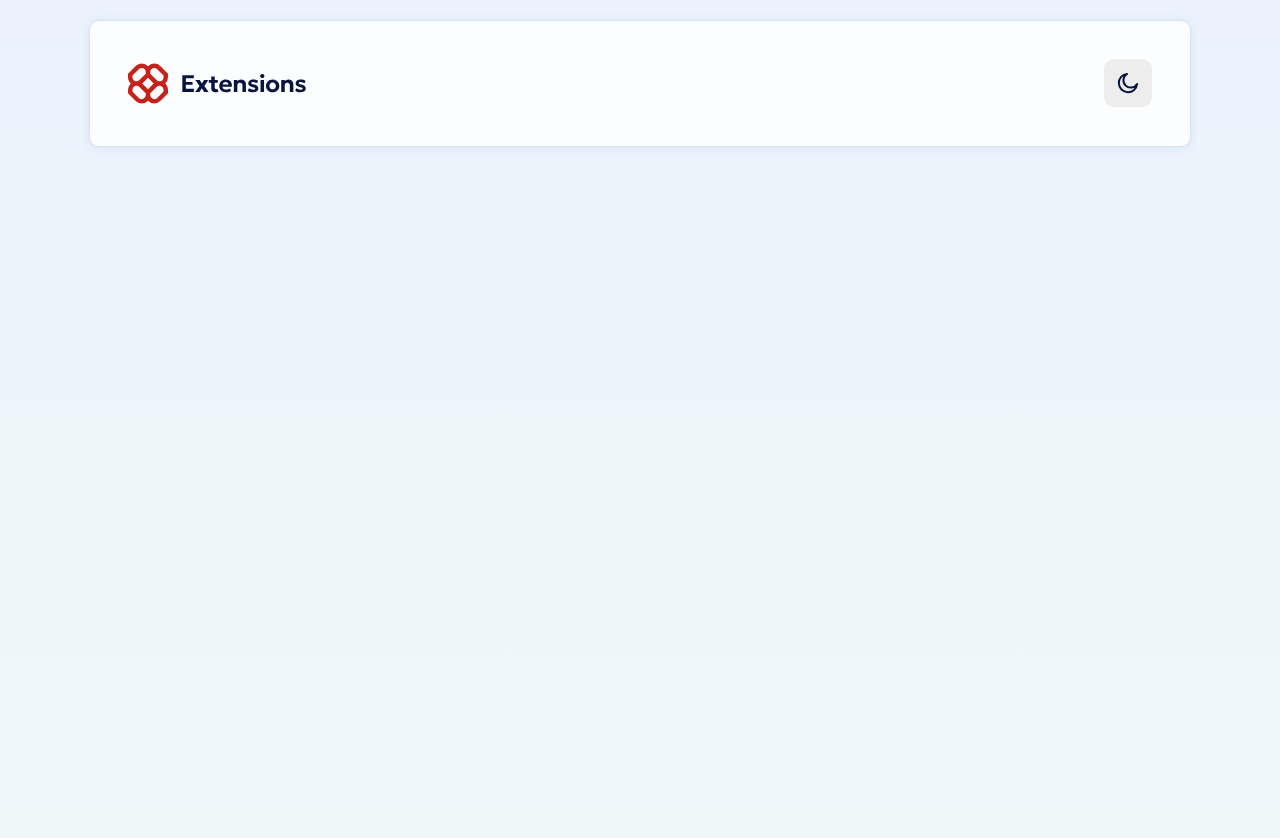
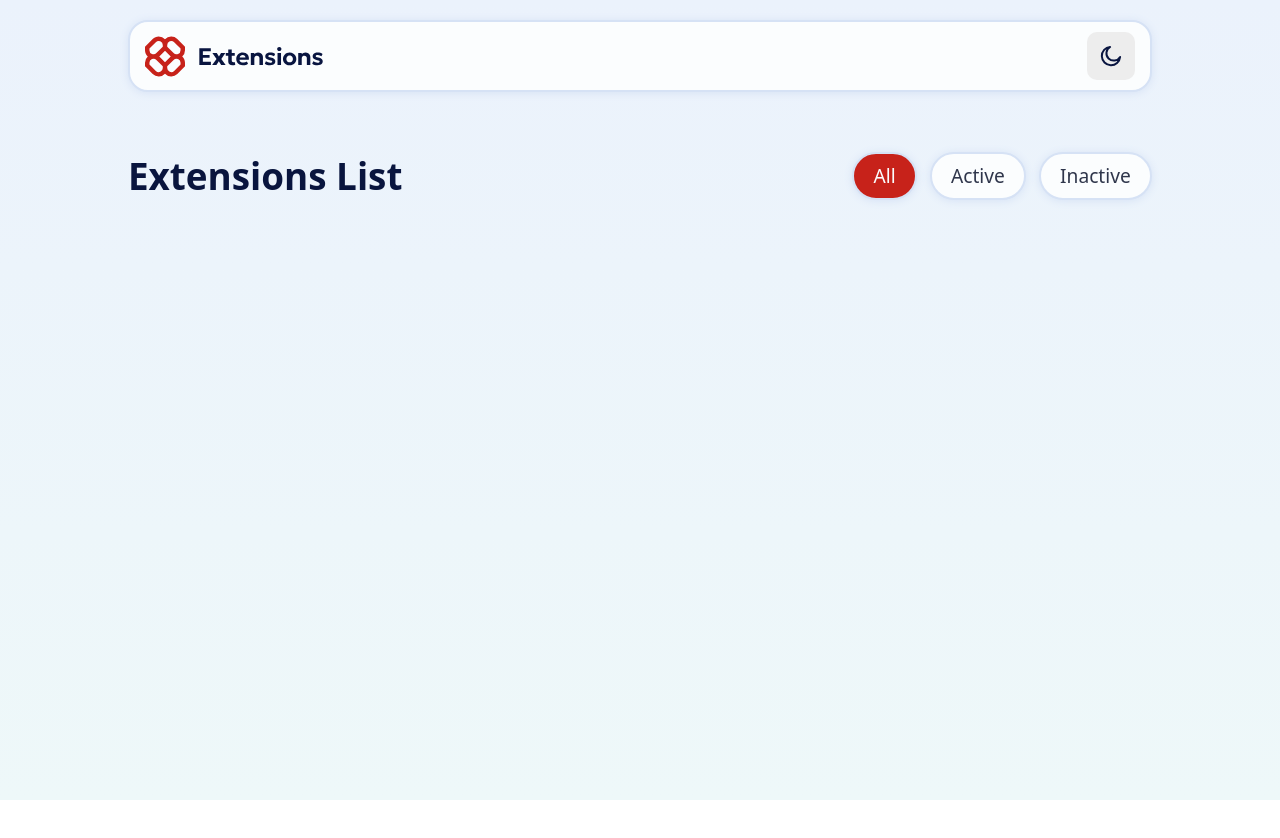
Before and after one commit to jlepan/browser-extensions-manager-ui-main, a website built with Vite: page index.html in a window 1280 px wide. After the commit the page ends 800 px from the top, so only its background shows below. Built offline with nearby package versions, Linux system fonts and the light colour scheme; a web font is replaced by a local one.

Commit message:
Ajout html et css des boutons de filtre

```diff
--- a/index.html
+++ b/index.html
@@ -9,7 +9,7 @@
     <script src="/src/js/main.js" type="module"></script>
 </head>
 <body class="light-theme">
-    <header>
+    <header class="container">
         <svg xmlns="http://www.w3.org/2000/svg" width="179" height="41" fill="none" viewBox="0 0 179 41">
             <g clip-path="url(#a)">
                 <path fill="#C7231A" class="dynamique-color-svg red" fill-rule="evenodd" d="M13.715.516c-2.257 0-4.42.896-6.016 2.492L0 10.707v3.524c0 2.49 1.07 4.73 2.774 6.285A8.485 8.485 0 0 0 0 26.802v3.524l7.699 7.698A8.507 8.507 0 0 0 20 37.742a8.508 8.508 0 0 0 12.301.282L40 30.326v-3.524c0-2.49-1.07-4.73-2.774-6.286A8.485 8.485 0 0 0 40 14.231v-3.524l-7.699-7.7A8.508 8.508 0 0 0 20 3.29 8.485 8.485 0 0 0 13.715.516Zm12.044 20a8.528 8.528 0 0 1-.282-.27L20 14.77l-5.477 5.477a8.528 8.528 0 0 1-.282.27c.096.087.19.177.282.269L20 26.262l5.477-5.476c.092-.093.186-.182.282-.27Zm-3.537 9.81v1.682a4.063 4.063 0 0 0 6.936 2.874l6.398-6.397v-1.683a4.063 4.063 0 0 0-6.937-2.874l-6.397 6.398Zm-4.444 0-6.397-6.398a4.063 4.063 0 0 0-6.937 2.873v1.684l6.397 6.397a4.063 4.063 0 0 0 6.937-2.873v-1.683Zm0-21.302v1.683l-6.397 6.397a4.063 4.063 0 0 1-6.937-2.873v-1.683l6.397-6.397a4.063 4.063 0 0 1 6.937 2.873Zm10.841 8.08-6.397-6.397V9.024a4.063 4.063 0 0 1 6.936-2.873l6.398 6.397v1.683a4.063 4.063 0 0 1-6.937 2.873Z" clip-rule="evenodd"/>
@@ -23,6 +23,15 @@
         </svg>
         <button type="button" title="Switch to dark theme" class="theme-button theme-button-js"></button>
     </header>
-    <main></main>
+    <main class="container">
+        <div class="header-main">
+            <h1>Extensions List</h1>
+            <div class="button-group filter">
+                <button class="active" type="button" data-filter="all">All</button>
+                <button type="button" data-filter="active">Active</button>
+                <button type="button" data-filter="inactive">Inactive</button>
+            </div>
+        </div>
+    </main>
 </body>
 </html>
--- a/src/css/index.css
+++ b/src/css/index.css
@@ -2,6 +2,12 @@
 @import url("./variables.css");
 @import url("./modules/buttons.css");
 @import url("./modules/header.css");
+@import url("./modules/header-main.css");
+
+@font-face {
+  font-family: "Noto Sans";
+  src: url("../assets/fonts/NotoSans-VariableFont_wdth\,wght.ttf") format("truetype");
+}
 
 * {
   transition: background-color 0.4s ease,
@@ -11,6 +17,7 @@
 
 body {
     font-size: var(--baseFontSize);
+    font-family: var(--baseFontFamily);
     min-height: 100vh;
     padding-block: 20px;
     display: flex;
@@ -25,6 +32,11 @@ body.dark-theme {
     background: var(--darkBackground);
 }
 
+.container {
+  width: 80%;
+  max-width: 1170px;
+}
+
 /*.sr-only {
   position: absolute;
   width: 1px;
--- a/src/css/modules/buttons.css
+++ b/src/css/modules/buttons.css
@@ -1,10 +1,35 @@
 button {
+    font-family: var(--baseFontFamily);
     cursor: pointer;
-    transition: background-color 0.3s ease, box-shadow 0.3s ease, border 0.3s ease;
+    transition: background-color 0.3s ease,
+                box-shadow 0.3s ease,
+                border 0.3s ease,
+                color 0.3s ease,
+                opacity 0.3s ease;
+    border: none;
+    border-radius: var(--bigRadius);
+    font-weight: var(--mediumWeight);
+}
+
+.light-theme button {
+    color: var(--lightTextButtonColor);
+    background-color: var(--lightItemsBackground);
+    border: var(--lightBorder);
+    box-shadow: var(--lightBoxShadow);
+}
+
+.dark-theme button {
+    color: var(--darkTextButtonColor);
+    background-color: var(--darkGreyBackground);
+    border: var(--darkBorder);
 }
 
 button:is(:focus, :focus-visible) {
     outline: var(--redBorderFocus);
+}
+
+.dark-theme button:is(:focus, :focus-visible) {
+    background-color: var(--darkHoverBackground);
     outline-offset: 2px;
 }
 
@@ -13,7 +38,8 @@ button:is(:focus, :focus-visible) {
     aspect-ratio: 1/1;
     background-repeat: no-repeat;
     background-position: center;
-    border: none;
+    border: none!important;
+    box-shadow: none!important;
     border-radius: var(--littleRadius);
 }
 
@@ -29,8 +55,42 @@ button:is(:focus, :focus-visible) {
 .dark-theme .theme-button {
     background-color: var(--darkGreyBackground);
     background-image: url("../../assets/img/icon-sun.svg");
+    border: none;
 }
 
 .dark-theme .theme-button:hover {
     background-color: var(--darkHoverBackground);
 }
+
+.button-group.filter button {
+    padding: 0.4em 1em 0.5em;
+    font-size: 1.2rem;
+}
+
+.light-theme button.active {
+    background-color: var(--lightRed);
+    color: var(--darkTextButtonColor);
+}
+
+.dark-theme button.active {
+    border: none;
+    box-shadow: none;
+    background-color: var(--darkRed);
+    color: var(--lightTextButtonColor);
+}
+
+.light-theme .button-group.filter button:hover:not(.active) {
+    opacity: 0.6;
+}
+
+.light-theme .button-group.filter button.active:hover {
+    background-color: var(--mediumRed);
+}
+
+.dark-theme .button-group.filter button:hover:not(.active) {
+    background-color: var(--darkHoverBackground)
+}
+
+.dark-theme .button-group.filter button.active:hover {
+    background-color: var(--mediumRed);
+}
--- /dev/null
+++ b/src/css/modules/header-main.css
@@ -0,0 +1,35 @@
+.header-main {
+    margin-top: 50px;
+    display: flex;
+    flex-direction: column;
+    align-items: center;
+    gap: 1.5em;
+}
+
+@media only screen and (min-width: 768px) {
+    .header-main {
+        margin-top: 60px;
+        flex-direction: row;
+        justify-content: space-between;
+        align-items: center;
+    }
+}
+
+h1 {
+    font-family: var(--baseFontFamily);
+    font-weight: var(--boldWeight);
+    font-size: clamp(2.1rem, 1.5rem + 1vw, 2.8rem);
+}
+
+.light-theme h1 {
+    color: var(--lightTitleColor);
+}
+
+.dark-theme h1 {
+    color: var(--darkTitleColor);
+}
+
+.button-group.filter {
+    display: flex;
+    gap: 0.8em;
+}
--- a/src/css/modules/header.css
+++ b/src/css/modules/header.css
@@ -1,17 +1,22 @@
 header {
-    width: 80%;
-    max-width: 1170px;
     border-radius: var(--littleRadius);
     padding: 10px;
-    padding: 3%;
     display: flex;
     justify-content: space-between;
     align-items: center;
 }
 
+@media only screen and (min-width: 768px) {
+    header {
+        border-radius: var(--mediumRadius);
+        padding: 10px 15px
+    }
+
+}
+
 .light-theme header {
     background-color: var(--lightItemsBackground);
-    border: solid 1px hsl(217, 61%, 90%);
+    border: var(--lightBorder);
     box-shadow: var(--lightBoxShadow);
 }
 
--- a/src/css/reset.css
+++ b/src/css/reset.css
@@ -2,6 +2,10 @@
    v2.0 | 20110126
    License: none (public domain)
 */
+
+* {
+	box-sizing: border-box;
+}
 
 html, body, div, span, applet, object, iframe,
 h1, h2, h3, h4, h5, h6, p, blockquote, pre,
--- a/src/css/variables.css
+++ b/src/css/variables.css
@@ -1,19 +1,33 @@
 :root {
     --baseFontSize: 16px;
+    --baseFontFamily: "Noto Sans", Arial, Helvetica, sans-serif;
     --littleRadius: 10px;
-    --redBorderFocus: solid 1.5px hsl(3, 86%, 64%);
+    --mediumRadius: 20px;
+    --bigRadius: 30px;
+    --redBorderFocus: solid 2px hsl(3, 86%, 64%);
+    --lightWeight: 400;
+    --mediumWeight: 500;
+    --boldWeight: 700;
+
+    --lightTitleColor: hsl(227, 75%, 14%);
+    --darkTitleColor: hsl(200, 60%, 99%);
+    --mediumRed: hsl(3, 71%, 56%);
 
     --lightBackground: linear-gradient(180deg, #EBF2FC 0%, #EEF8F9 100%);
+    --lightTextButtonColor: hsl(225, 23%, 24%);
     --lightItemsBackground: hsl(200, 60%, 99%);
     --lightGreyBackground: hsl(0, 0%, 93%);
+    --lightBorder: solid 2px hsl(217, 61%, 90%);
     --lightBoxShadow: hsl(0, 0%, 78%)0px 2px 8px;
     --lightBoxShadow: hsl(217, 61%, 90%) 0px 1px 8px;
     --lightRed: hsl(3, 77%, 44%);
     --lightHoverBackground: hsl(0, 0%, 78%);
 
     --darkBackground: linear-gradient(180deg, #040918 0%, #091540 100%);
+    --darkTextButtonColor: hsl(200, 60%, 99%);
     --darkItemsBackground: hsl(226, 25%, 17%);
     --darkGreyBackground: hsl(225, 23%, 24%);
-    --darkRed: hsl(3, 71%, 56%);
+    --darkBorder: solid 1px hsl(226, 11%, 37%);
+    --darkRed: hsl(3, 86%, 64%);
     --darkHoverBackground: hsl(226, 11%, 37%);
 }
```
